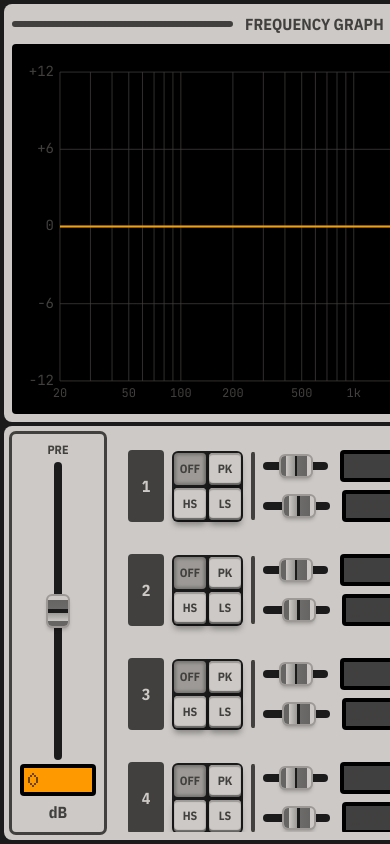
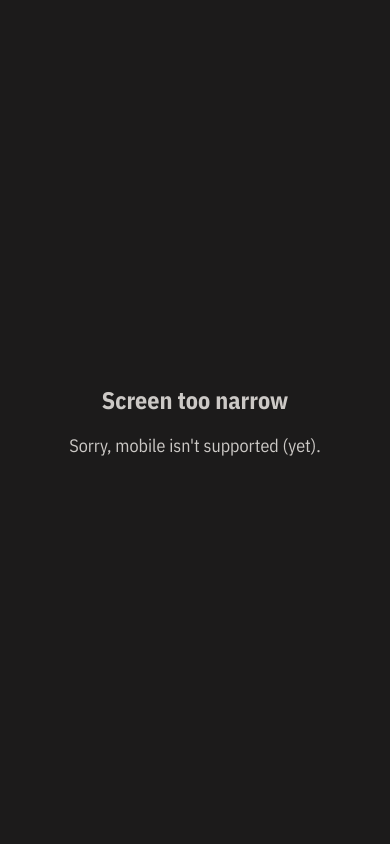
Before and after one commit to gabors0/peq, a SvelteKit app: page / in a window 390 px wide. Built offline with nearby package versions, Linux system fonts and the light colour scheme.

Commit message:
feat: responsive design

```diff
--- a/src/routes/+page.svelte
+++ b/src/routes/+page.svelte
@@ -53,10 +53,22 @@
 	}
 </script>
 
+<!-- mobile block message -->
 <div
-	class="fixed inset-0 grid grid-cols-[3fr_1fr] grid-rows-[50%_1fr_3.5rem] gap-1 bg-bg p-1 font-plex text-text"
+	class="fixed inset-0 z-50 flex flex-col items-center justify-center gap-4 bg-bg p-8 font-plex text-fg md:hidden"
 >
-	<div class="flex flex-col gap-2 rounded-lg bg-fg p-2">
+	<b class="text-2xl">Screen too narrow</b>
+	<p class="text-center text-lg">
+	Sorry, mobile isn't supported (yet).
+	</p>
+</div>
+
+<div
+	class="hidden auto-rows-auto gap-1 bg-bg p-1 font-plex text-text md:grid md:grid-cols-2 xl:fixed xl:inset-0 xl:grid-cols-[3fr_1fr] xl:grid-rows-[50%_1fr_3.5rem] xl:overflow-hidden"
+>
+	<div
+		class="order-1 col-span-2 flex min-h-75 flex-col gap-2 rounded-lg bg-fg p-2 xl:order-0 xl:col-span-1 xl:min-h-0"
+	>
 		<div class="flex flex-row items-center gap-3">
 			<hr class="w-full rounded-full border-3 border-text" />
 			<b class="text-center text-nowrap">FREQUENCY GRAPH</b>
@@ -66,7 +78,7 @@
 			<EqGraph {bands} {preamp} />
 		</div>
 	</div>
-	<div class="flex flex-col gap-2 rounded-lg bg-fg p-2">
+	<div class="order-3 flex min-h-62.5 flex-col gap-2 rounded-lg bg-fg p-2 xl:order-0 xl:min-h-0">
 		<div class="flex flex-row items-center gap-3">
 			<hr class="w-full rounded-full border-3 border-text" />
 			<b class="text-center text-nowrap">EXPORT TO FILE</b>
@@ -92,14 +104,16 @@
 			<PushButton size="lg" onclick={copyToClipboard}>{copied ? 'copied!' : 'copy'}</PushButton>
 		</div>
 	</div>
-	<div class="row-span-2 flex min-h-0 gap-2 rounded-lg bg-fg p-2">
+	<div
+		class="order-2 col-span-2 flex max-h-125 gap-2 rounded-lg bg-fg p-2 xl:order-0 xl:col-span-1 xl:row-span-2 xl:max-h-none"
+	>
 		<div
 			class="flex min-h-0 flex-col items-center gap-1 rounded-sm px-2 py-2 outline-3 outline-text"
 		>
 			<b class="text-xs text-text">PRE</b>
 			<Slider mode="gain" orientation="vertical" id="preamp" bind:value={preamp} />
 		</div>
-		<div class="min-w-0 flex-1 overflow-x-hidden overflow-y-auto">
+		<div class="min-h-0 min-w-0 flex-1 overflow-x-hidden overflow-y-auto">
 			{#each bands as band, i}
 				<ControlRow
 					rowNo={i + 1}
@@ -111,7 +125,7 @@
 			{/each}
 		</div>
 	</div>
-	<div class="rounded-lg bg-fg p-2">
+	<div class="order-4 rounded-lg bg-fg p-2 xl:order-0">
 		<div class="flex flex-row items-center gap-3">
 			<hr class="w-full rounded-full border-3 border-text" />
 			<b class="text-center text-nowrap">UPLOAD AUDIO FILE</b>
@@ -119,7 +133,9 @@
 		</div>
 		<div class="flex h-full items-center justify-center">Coming soon (maybe)</div>
 	</div>
-	<div class="rounded-lg bg-fg p-2 gap-2 flex items-center justify-center [&_a]:hover:underline">
+	<div
+		class="order-5 col-span-2 flex items-center justify-center gap-2 rounded-lg bg-fg p-2 xl:order-0 xl:col-span-1 [&_a]:hover:underline"
+	>
 		<span>made by <a href="https://gs0.me" target="_blank">gabors0</a></span>
 		<span class="select-none">•</span>
 		<a href="https://github.com/gabors0/peq" target="_blank">github</a>
--- a/src/routes/layout.css
+++ b/src/routes/layout.css
@@ -1,4 +1,8 @@
 @import "tailwindcss";
+
+html, body {
+  background-color: #1C1B1B;
+}
 
 /* ibm-plex-sans-condensed-regular - latin */
 @font-face {
```
